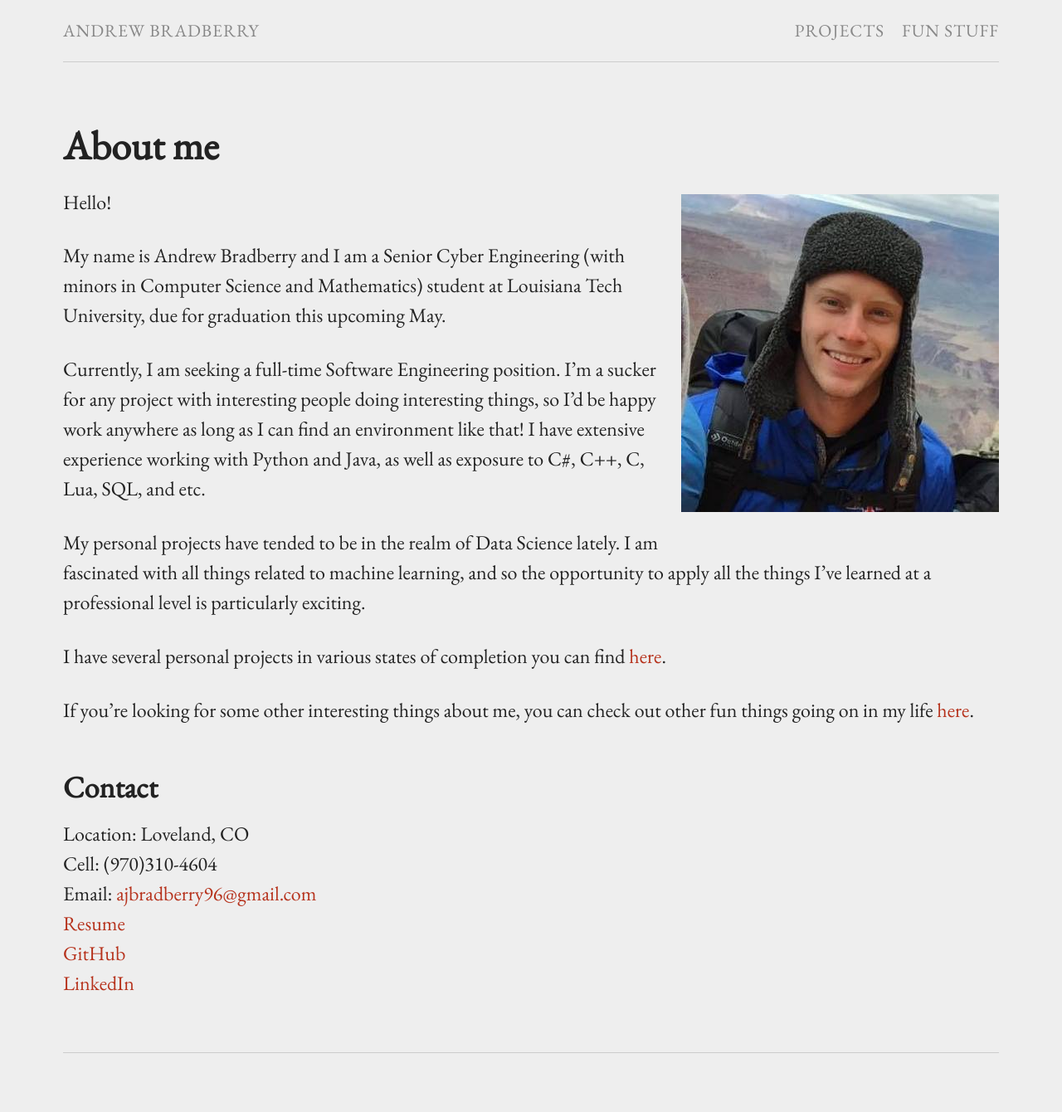
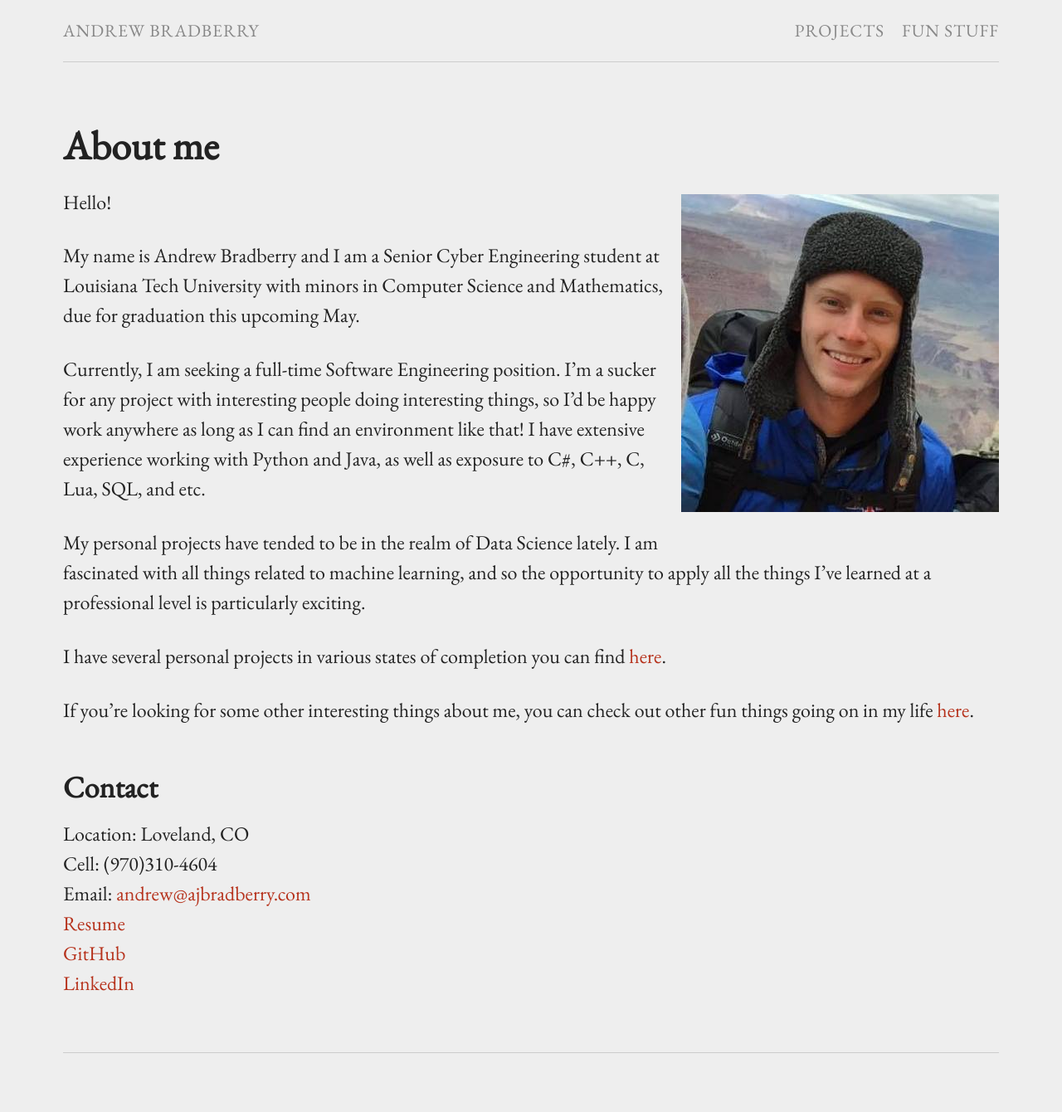
Before and after one commit to ajbradberry96/ajbradberry96.github.io, a Jekyll site: the page built from index.md, in a window 1280 px wide. Shown: the whole page at 83% size. Built offline with Jekyll 4.4.1, drawn with Linux system fonts in a browser that asks for light colours.

Commit message:
Added icon, updated resume

```diff
--- a/_includes/head.html
+++ b/_includes/head.html
@@ -12,3 +12,4 @@
 
     <link href='https://fonts.googleapis.com/css?family=EB+Garamond' rel='stylesheet' type='text/css'>
 </head>
+	<link rel="icon"  type="image/png"    href="{{ site.baseurl }}/images/icon.png">
--- a/index.md
+++ b/index.md
@@ -8,7 +8,7 @@
 
 Hello!<br />
 
-My name is Andrew Bradberry and I am a Senior Cyber Engineering (with minors in Computer Science and Mathematics) student at Louisiana Tech University, due for graduation this upcoming May.<br />
+My name is Andrew Bradberry and I am a Senior Cyber Engineering student at Louisiana Tech University with minors in Computer Science and Mathematics, due for graduation this upcoming May.<br />
 
 Currently, I am seeking a full-time Software Engineering position. I'm a sucker for any project with interesting people doing interesting things, so I'd be happy work anywhere as long as I can find an environment like that! I have extensive experience working with Python and Java, as well as exposure to C#, C++, C, Lua, SQL, and etc.<br />
 
@@ -22,9 +22,9 @@
 
 Location: Loveland, CO <br />
 Cell: (970)310-4604<br />
-Email: [ajbradberry96@gmail.com]<br />
+Email: [andrew@ajbradberry.com]<br />
 [Resume](../images/resume_software.pdf)<br />
 [GitHub](http://github.com/ajbradberry96)<br />
 [LinkedIn](https://www.linkedin.com/in/andrew-bradberry-b6223913b/)
 
-[ajbradberry96@gmail.com]: mailto:ajbradberry96@gmail.com
+[andrew@ajbradberry.com]: mailto:andrew@ajbradberry.com
```
Also changed, not shown: images/icon.png (added), 1 other file.
